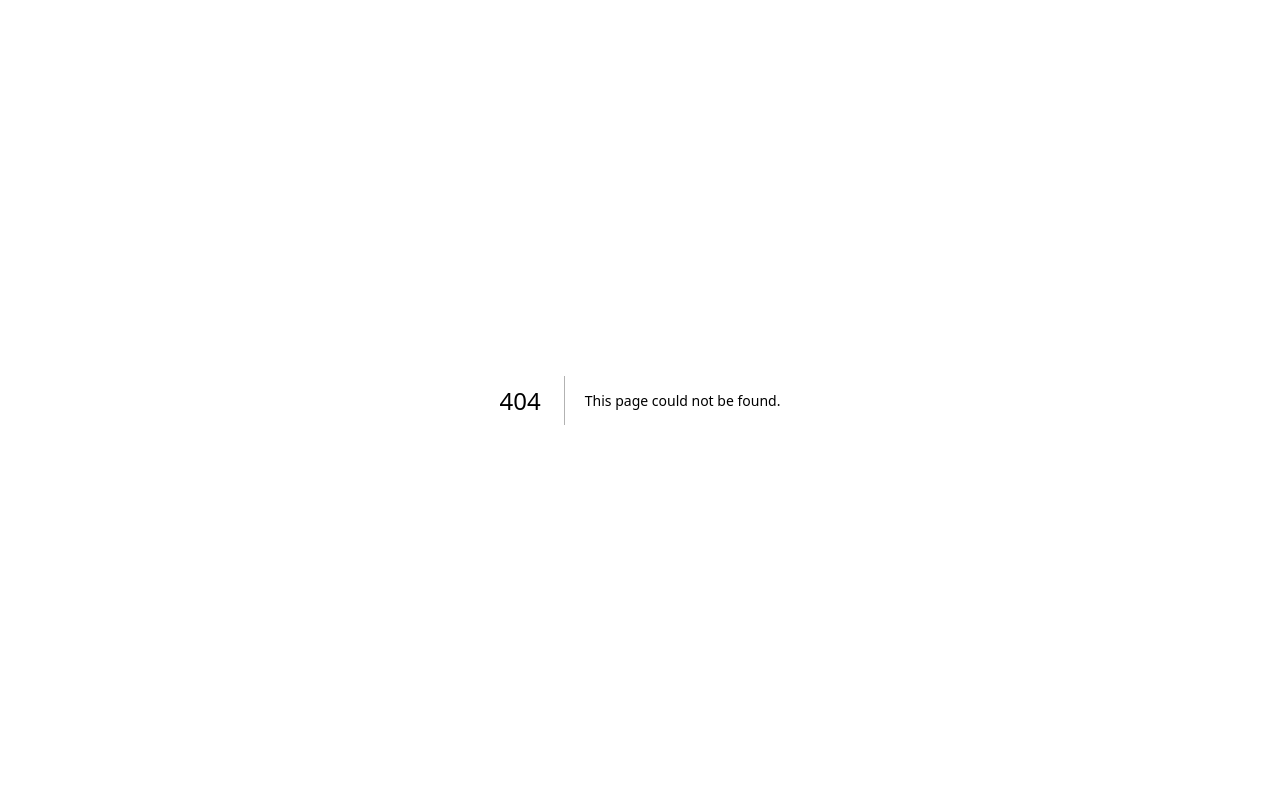
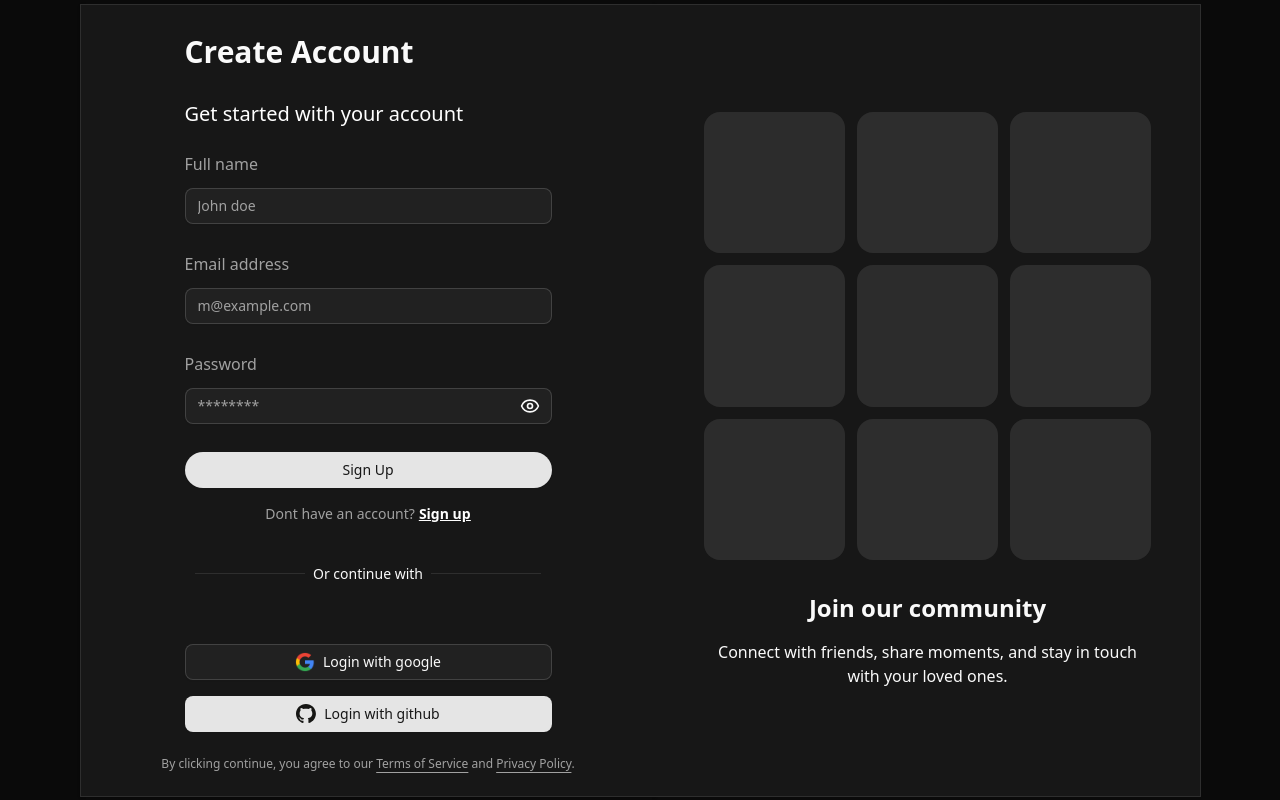
Before and after one commit to soufianboukir/zyncui, a Next.js app: page /sign-up1 in a window 1280 px wide. Before the commit this address had no page. Built offline with nearby package versions, Linux system fonts and the light colour scheme.

Commit message:
create Sign-up-1

```diff
--- /dev/null
+++ b/app/(signUpPages)/sign-up1/page.tsx
@@ -0,0 +1,12 @@
+import { SignUp1 } from "@/components/auth/signUp/sign-up-1";
+import React from "react";
+
+const page = () => {
+  return (
+    <div>
+      <SignUp1 />
+    </div>
+  );
+};
+
+export default page;
--- /dev/null
+++ b/components/auth/signUp/sign-up-1.tsx
@@ -0,0 +1,273 @@
+"use client";
+
+import { Button } from "@/components/ui/button";
+import { Card, CardContent, CardDescription, CardHeader, CardTitle } from "@/components/ui/card";
+import { Input } from "@/components/ui/input";
+import { Label } from "@/components/ui/label";
+import { CircleAlert, Eye, EyeOff, Loader } from "lucide-react";
+import Image from "next/image";
+import Link from "next/link";
+import { useState } from "react";
+import z from "zod";
+
+const loginSchema = z.object({
+  fullname: z.string().min(1, { message: "Full name is required" }),
+  email: z.string().min(1, { message: "Email is required" }),
+  password: z
+    .string()
+    .min(1, { message: "Password is required" })
+    .min(8, { message: "Password must be at least 8 characters long" }),
+});
+
+export const SignUp1 = () => {
+  const [formData, setFormData] = useState<{ fullname: string; email: string; password: string }>({
+    fullname: "",
+    email: "",
+    password: "",
+  });
+
+  const [errors, setErrors] = useState<{ fullname?: string; email?: string; password?: string }>({
+    fullname: "",
+    email: "",
+    password: "",
+  });
+
+  const [loading, setLoading] = useState<{
+    form: boolean;
+    google: boolean;
+    github: boolean;
+  }>({
+    form: false,
+    google: false,
+    github: false,
+  });
+
+  const [showPassword, setShowPassword] = useState(false);
+
+  const handleSubmit = async (e: React.FormEvent<HTMLFormElement>) => {
+    e.preventDefault();
+
+    const validateFormData = loginSchema.safeParse({
+      fullname: formData.fullname,
+      email: formData.email,
+      password: formData.password,
+    });
+
+    setErrors({ fullname: "", email: "", password: "" });
+    if (!validateFormData.success) {
+      const { fullname, email, password } = validateFormData.error.flatten().fieldErrors;
+      setErrors({ fullname: fullname?.[0], email: email?.[0], password: password?.[0] });
+      return;
+    }
+
+    setLoading(prev => ({ ...prev, form: true }));
+
+    setTimeout(() => {
+      setLoading(prev => ({ ...prev, form: false }));
+    }, 2000);
+
+    // your backend logic
+  };
+
+  async function handleGoogleOAuth() {
+    setLoading(prev => ({ ...prev, google: true }));
+
+    setTimeout(() => {
+      setLoading(prev => ({ ...prev, google: false }));
+    }, 3000);
+    // your OAuth logic with google here
+  }
+
+  async function handleGithubOAuth() {
+    setLoading(prev => ({ ...prev, github: true }));
+    setTimeout(() => {
+      setLoading(prev => ({ ...prev, github: false }));
+    }, 3000);
+    // your OAuth github with google here
+  }
+
+  return (
+    <div className="flex h-screen flex-col items-center justify-center">
+      <div className="flex">
+        <Card className="min-w-sm rounded-none border-r-0 md:min-w-xl md:px-20">
+          {/**header card */}
+          <CardHeader className="space-y-5">
+            <CardTitle className="text-[30px] font-extrabold">Create Account</CardTitle>
+            <CardDescription className="text-xl text-white">
+              Get started with your account
+            </CardDescription>
+          </CardHeader>
+
+          <CardContent>
+            {/**form for create accounte */}
+            <form onSubmit={handleSubmit} className="space-y-7">
+              <div className="space-y-3">
+                <Label className="text-muted-foreground text-[16px]">Full name</Label>
+                <Input
+                  type="text"
+                  id="fullname"
+                  name="fullname"
+                  value={formData.fullname}
+                  onChange={e => {
+                    setFormData(prev => ({ ...prev, fullname: e.target.value }));
+                  }}
+                  placeholder="John doe"
+                />
+                {errors.fullname && (
+                  <p className="flex items-center text-sm text-red-400">
+                    <CircleAlert className="mr-2 h-4 w-4" />
+                    {errors.fullname}
+                  </p>
+                )}
+              </div>
+
+              <div className="space-y-3">
+                <Label className="text-muted-foreground text-[16px]">Email address</Label>
+                <Input
+                  type="email"
+                  id="email"
+                  name="email"
+                  value={formData.email}
+                  onChange={e => {
+                    setFormData(prev => ({ ...prev, email: e.target.value }));
+                  }}
+                  placeholder="m@example.com"
+                />
+                {errors.email && (
+                  <p className="flex items-center text-sm text-red-400">
+                    <CircleAlert className="mr-2 h-4 w-4" />
+                    {errors.email}
+                  </p>
+                )}
+              </div>
+
+              <div className="relative">
+                <Label className="text-muted-foreground mb-3 text-[16px]">Password</Label>
+                <Input
+                  type={showPassword ? "text" : "password"}
+                  id="password"
+                  name="password"
+                  value={formData.password}
+                  onChange={e => {
+                    setFormData(prev => ({ ...prev, password: e.target.value }));
+                  }}
+                  placeholder="********"
+                  className="pr-10"
+                />
+                <button
+                  type="button"
+                  className="absolute top-11 right-0 flex cursor-pointer items-center pr-3"
+                  onClick={() => setShowPassword(!showPassword)}
+                >
+                  {showPassword ? (
+                    <EyeOff className="text-base-content/40 h-5 w-5" />
+                  ) : (
+                    <Eye className="text-base-content/40 h-5 w-5" />
+                  )}
+                </button>
+                {errors.password && (
+                  <p className="flex items-center text-sm text-red-400">
+                    <CircleAlert className="mr-2 h-4 w-4" />
+                    {errors.password}
+                  </p>
+                )}
+              </div>
+              <Button
+                type="submit"
+                className="w-full cursor-pointer rounded-4xl"
+                disabled={loading.form}
+              >
+                {loading.form ? <Loader className="animate-spin" /> : "Sign Up"}
+              </Button>
+            </form>
+
+            <p className="text-muted-foreground mt-4 text-center text-sm">
+              Dont have an account?
+              <span className="ml-1 cursor-pointer text-sm font-extrabold text-black underline decoration-black dark:text-white dark:decoration-white">
+                <Link href="#">Sign up</Link>
+              </span>
+            </p>
+
+            {/**btn continue with google and github */}
+            <div className="flex items-center justify-center py-10">
+              <hr className="w-[30%]" />
+              <Label className="mx-2 text-sm">Or continue with</Label>
+              <hr className="w-[30%]" />
+            </div>
+
+            <div className="mt-5 flex w-full flex-col justify-start gap-4">
+              <Button
+                type="button"
+                variant="outline"
+                className="flex w-full cursor-pointer items-center justify-center gap-2 py-4"
+                onClick={handleGoogleOAuth}
+                disabled={loading.google}
+              >
+                {loading.google ? (
+                  <>
+                    <Loader className="animate-spin" /> loading...
+                  </>
+                ) : (
+                  <>
+                    <Image src="/icons/google.webp" alt="google icon" width={20} height={20} />
+                    Login with google{" "}
+                  </>
+                )}
+              </Button>
+
+              <Button
+                type="button"
+                className="flex w-full cursor-pointer items-center justify-center gap-2 py-4"
+                onClick={handleGithubOAuth}
+                disabled={loading.github}
+              >
+                {loading.github ? (
+                  <>
+                    <Loader className="animate-spin" /> loading...
+                  </>
+                ) : (
+                  <>
+                    <Image
+                      className="invert dark:invert-0"
+                      src="/icons/github.svg"
+                      alt="github icon"
+                      width={20}
+                      height={20}
+                    />
+                    Login with github
+                  </>
+                )}
+              </Button>
+            </div>
+          </CardContent>
+
+          {/**footer policy */}
+          <div className="text-muted-foreground *:[a]:hover:text-primary text-center text-xs text-balance *:[a]:underline *:[a]:underline-offset-4">
+            By clicking continue, you agree to our <Link href="#">Terms of Service</Link> and{" "}
+            <Link href="#">Privacy Policy</Link>.
+          </div>
+        </Card>
+
+        {/* Right side */}
+        <div className="bg-card hidden items-center justify-center border border-l-0 p-12 lg:flex">
+          <div className="max-w-md text-center">
+            <div className="mb-8 grid grid-cols-3 gap-3">
+              {[...Array(9)].map((_, i) => (
+                <div
+                  key={i}
+                  className={`bg-primary/10 aspect-square rounded-2xl ${
+                    i % 2 === 0 ? "animate-pulse" : ""
+                  }`}
+                />
+              ))}
+            </div>
+            <h2 className="mb-4 text-2xl font-bold">Join our community</h2>
+            <p className="text-base-content/60">
+              Connect with friends, share moments, and stay in touch with your loved ones.
+            </p>
+          </div>
+        </div>
+      </div>
+    </div>
+  );
+};
```
